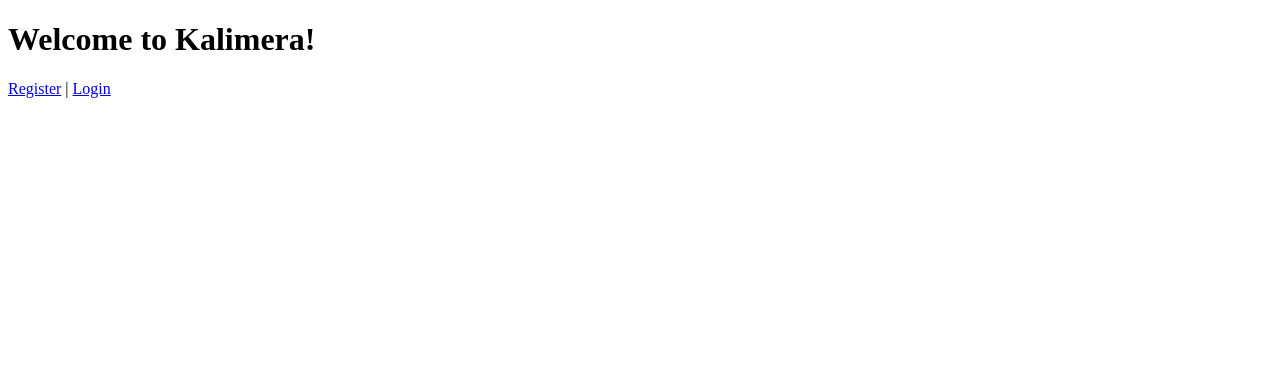
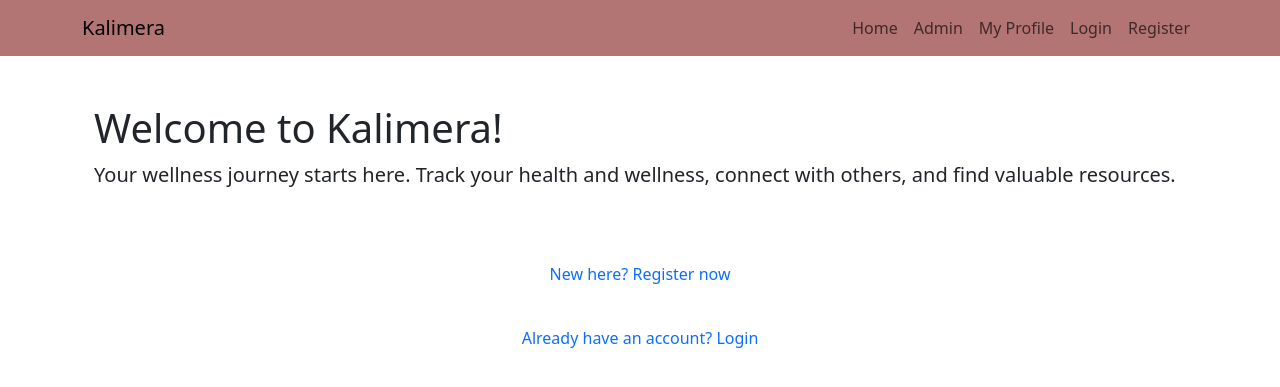
Before and after one commit to EiriniSkor/Kalimera_Blog, a Django app: page / in a window 1280 px wide. Shown: the top 387 px of the page. Run offline with Django 5.2, Linux system fonts and the light colour scheme.

Commit message:
Add morning thought feature in profile

```diff
--- a/mainapp/templates/mainapp/base.html
+++ b/mainapp/templates/mainapp/base.html
@@ -0,0 +1,42 @@
+<!DOCTYPE html>
+<html lang="en">
+<head>
+    <meta charset="UTF-8">
+    <title>{% block title %}Home{% endblock %}</title>
+    <link href="https://cdn.jsdelivr.net/npm/bootstrap@5.3.0-alpha1/dist/css/bootstrap.min.css" rel="stylesheet">
+    <style>
+        .navbar {
+            width: 100%;
+            padding-left: 0;
+            padding-right: 0;
+            background-color: #9e4e4ec7;
+        }
+    </style>
+</head>
+
+<body>
+    <nav class="navbar navbar-expand-sm navbar-light">
+        <div class="container">
+            <a class="navbar-brand" href="#">Kalimera</a>
+            <ul class="navbar-nav">
+                <li class="nav-item"><a class="nav-link" href="{% url 'mainapp:index' %}">Home</a></li>
+                <li class="nav-item"><a class="nav-link" href="{% url 'admin:index' %}">Admin</a></li>
+                <li class="nav-item"><a class="nav-link" href="{% url 'mainapp:profile' %}">My Profile</a></li>
+                {% if user.is_authenticated %}
+                    <li class="nav-item"><a class="nav-link" href="{% url 'mainapp:user_logout' %}">Logout</a></li>
+                {% else %}
+                    <li class="nav-item"><a class="nav-link" href="{% url 'mainapp:user_login' %}">Login</a></li>
+                    <li class="nav-item"><a class="nav-link" href="{% url 'mainapp:register' %}">Register</a></li>
+                {% endif %}
+            </ul>
+        </div>
+    </nav>
+
+    <div class="container mt-4">
+        {% block body_block %}
+        {% endblock %}
+    </div>
+
+    <script src="https://cdn.jsdelivr.net/npm/bootstrap@5.3.0-alpha1/dist/js/bootstrap.bundle.min.js"></script>
+</body>
+</html>
--- a/mainapp/templates/mainapp/index.html
+++ b/mainapp/templates/mainapp/index.html
@@ -1,15 +1,32 @@
-<!DOCTYPE html>
-<html lang="en">
-<head>
-    <meta charset="UTF-8">
-    <meta name="viewport" content="width=device-width, initial-scale=1.0">
-    <title>Home</title>
-</head>
-<body>
-    <h1>Welcome to Kalimera!</h1>
-    <p>
-        <a href="{% url 'mainapp:register' %}">Register</a> |
-        <a href="{% url 'mainapp:user_login' %}">Login</a>
-    </p>
-</body>
-</html>
+{% extends "mainapp/base.html" %}
+
+{% block title %}Home{% endblock %}
+
+{% block body_block %}
+    <div class="container">
+        <h1 class="mt-5">Welcome to Kalimera!</h1>
+        <p class="lead">Your wellness journey starts here. Track your health and wellness, connect with others, and find valuable resources.</p>
+
+        <br><br>
+        <div class="row">
+            <div class="col-md-4 offset-md-4">
+                <ul class="nav flex-column">
+                    {% if user.is_authenticated %}
+                        <li class="nav-item">
+                            <a class="nav-link btn btn-info" href="{% url 'mainapp:profile' %}">Go to my profile</a>
+                        </li>
+
+                    {% else %}
+                        <li class="nav-item">
+                            <a class="nav-link btn btn-info" href="{% url 'mainapp:register' %}">New here? Register now</a>
+                        </li>
+                        <br>
+                        <li class="nav-item">
+                            <a class="nav-link btn btn-info" href="{% url 'mainapp:user_login' %}">Already have an account? Login</a>
+                        </li>
+                    {% endif %}
+                </ul>
+            </div>
+        </div>
+    </div>
+{% endblock %}
--- a/mainapp/views.py
+++ b/mainapp/views.py
@@ -3,7 +3,8 @@
 from django.contrib.auth.decorators import login_required
 from django.http import HttpResponseRedirect
 from django.urls import reverse
-from mainapp.forms import RegisterForm, LoginForm
+from mainapp.forms import RegisterForm, LoginForm, MorningNotesForm
+from .models import MorningNotes
 
 # Home Page View
 def index(request):
@@ -22,7 +23,7 @@
 
     return render(request, 'mainapp/register.html', {'form': form})
 
-# Custom Login View (optional, you can use Django's built-in login view instead)
+# Custom Login View
 def user_login(request):
     if request.method == 'POST':
         form = LoginForm(request.POST)
@@ -44,7 +45,20 @@
 # User Profile View (accessible only when logged in)
 @login_required
 def profile(request):
-    return render(request, 'mainapp/profile.html', {'user': request.user})
+    if request.method == 'POST':
+        form = MorningNotesForm(request.POST)
+        if form.is_valid():
+            morning_note = form.save(commit=False)  # Do not save immediately
+            morning_note.user = request.user  # Set the user to the current logged-in user
+            morning_note.save()  # Now save it
+            return redirect('mainapp:profile')  # Redirect to the same profile page
+    else:
+        form = MorningNotesForm()
+
+    # Fetch existing morning notes (fix typo here)
+    morning_notes = MorningNotes.objects.filter(user=request.user)
+
+    return render(request, 'mainapp/profile.html', {'form': form, 'morning_notes': morning_notes})
 
 # User Logout View
 @login_required
```
Also changed, not shown: mainapp/forms.py (+7 -0 lines), mainapp/models.py (+9 -0 lines), mainapp/templates/mainapp/create.html (added, +18 -0 lines), mainapp/templates/mainapp/profile.html (+21 -3 lines), mainapp/migrations/0002_morningnotes.py (added), mainapp/urls.py (line endings or trailing spaces).
